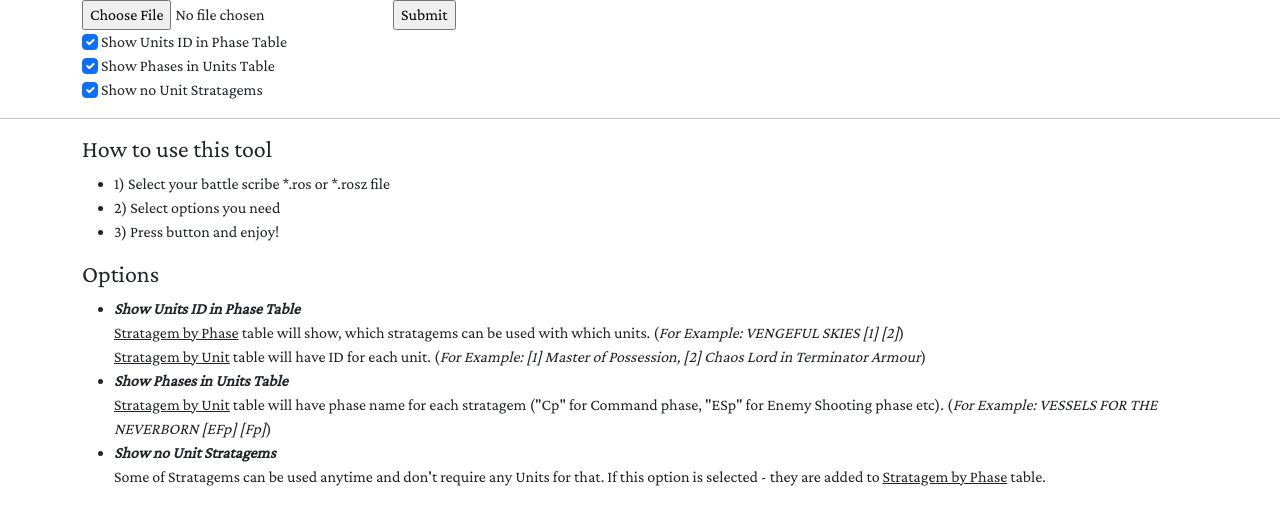
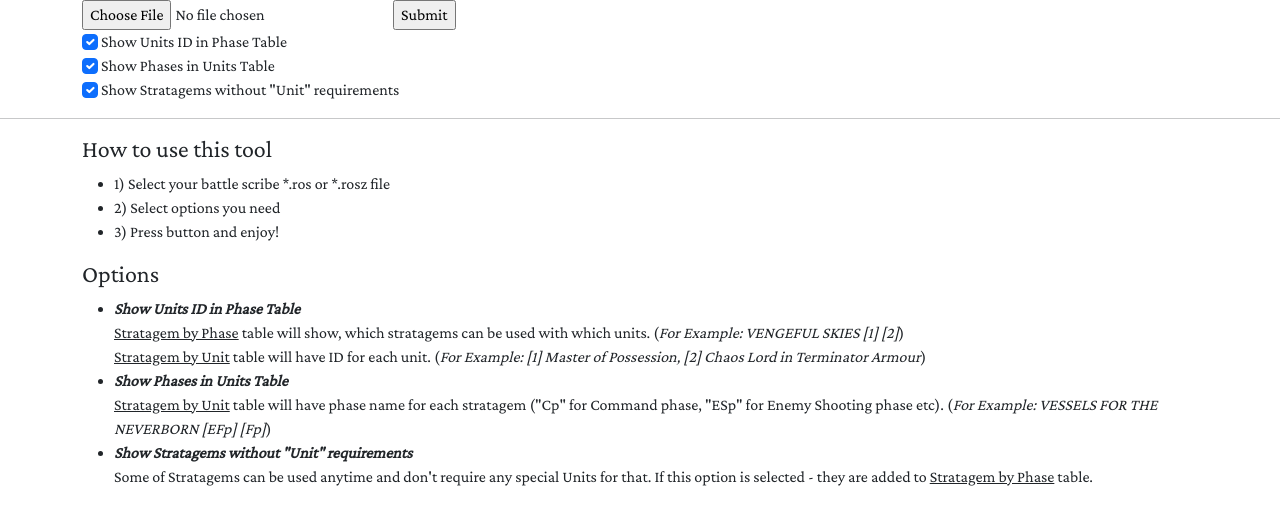
Before and after one commit to ScooloV/StrataScribe, a Flask app: page / in a window 1280 px wide. Shown: the part 56-581 px from the top of the page. Run offline with Flask 2, Linux system fonts and the light colour scheme; parts of the project's set-up code (start-up, migrations or seed data) failed here and were passed over.

Commit message:
Some better explanation of Option

```diff
--- a/templates/upload.html
+++ b/templates/upload.html
@@ -42,7 +42,7 @@
         </div>
         <div>
             <input class="form-check-input" type="checkbox" id="show_empty" name="show_empty" checked>
-            <label for="show_empty">Show no Unit Stratagems </label>
+            <label for="show_empty">Show Stratagems without "Unit" requirements</label>
         </div>
 
     </form>
@@ -62,8 +62,8 @@
         <u>Stratagem by Unit</u> table will have ID for each unit. (<i>For Example: [1] Master of Possession, [2] Chaos Lord in Terminator Armour</i>)
         <li><i><b>Show Phases in Units Table</b></i></li>
         <u>Stratagem by Unit</u> table will have phase name for each stratagem ("Cp" for Command phase, "ESp" for Enemy Shooting phase etc). (<i>For Example: VESSELS FOR THE NEVERBORN [EFp] [Fp]</i>)
-        <li><i><b>Show no Unit Stratagems</b></i></li>
-        Some of Stratagems can be used anytime and don't require any Units for that. If this option is selected - they are added to <u>Stratagem by Phase</u> table.
+        <li><i><b>Show Stratagems without "Unit" requirements</b></i></li>
+        Some of Stratagems can be used anytime and don't require any special Units for that. If this option is selected - they are added to <u>Stratagem by Phase</u> table.
     </ul>
 </div>
 
```
